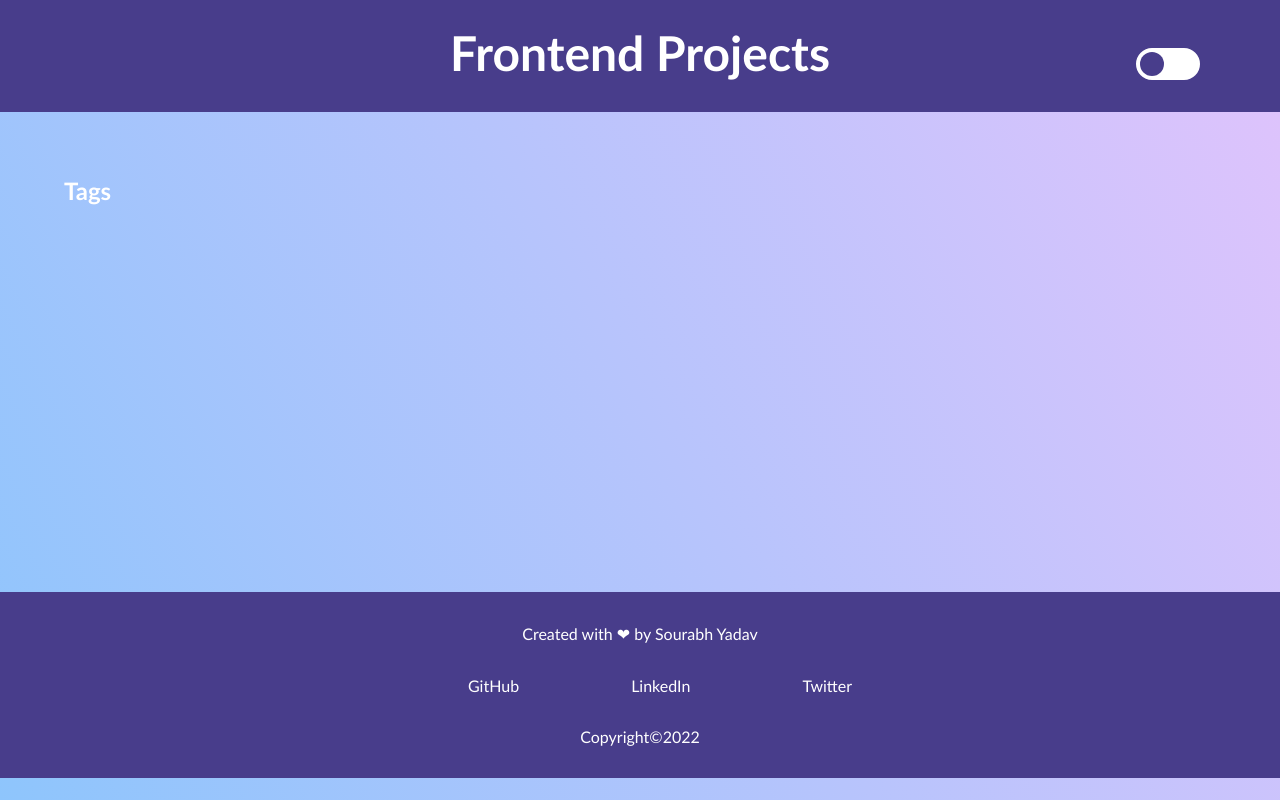
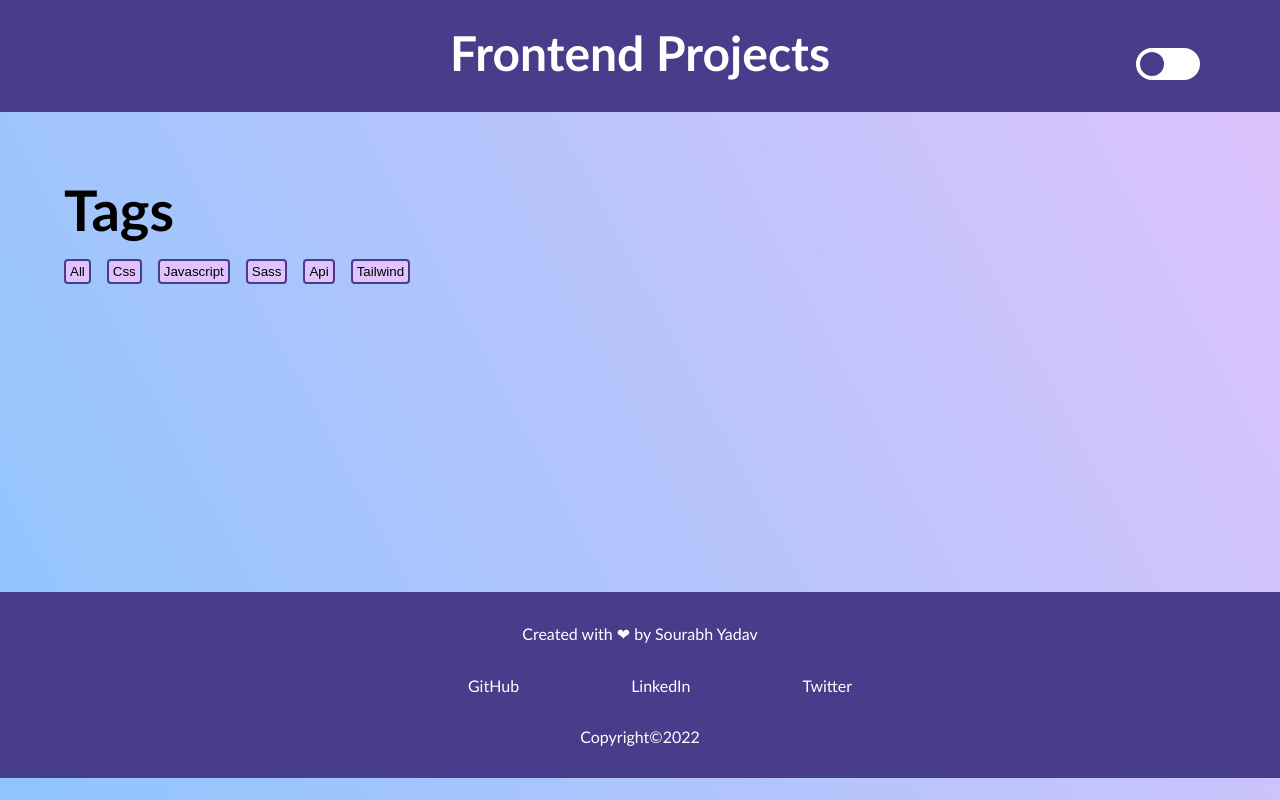
Before and after one commit to SOURABH358/Frontend-Projects, a React (Create React App) app in the folder frontend-project/: page / in a window 1280 px wide. Built offline with nearby package versions, Linux system fonts and the light colour scheme.

Commit message:
added files

```diff
--- a/frontend-project/src/App.css
+++ b/frontend-project/src/App.css
@@ -103,6 +103,11 @@ a{
 .tags_container{
     width: 100%;
 }
+.tag__title{
+    color: black;
+    font-size: 3.5rem;
+    margin-bottom: 1rem;
+}
 .tags__box{
     display: flex;
     flex-wrap: wrap;
--- a/frontend-project/src/Main.js
+++ b/frontend-project/src/Main.js
@@ -20,7 +20,7 @@ function Main({ mode }) {
         <div className="tags__container">
             <h2 className="tag__title">Tags</h2>
             <div className="tags__box">
-                {displayTags}
+                {displayTags()}
             </div>
         </div>
         <div className="card__container">
```
